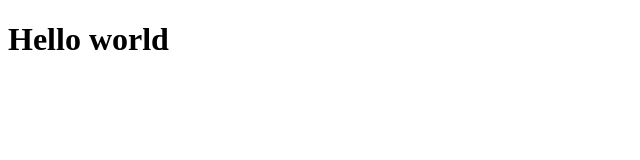
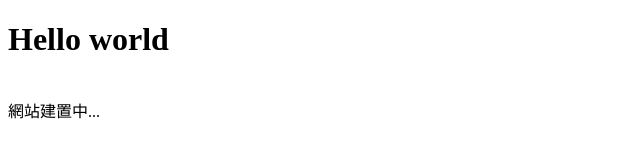
Before and after one commit to kai-uu543/kai-uu543.github.io, a plain HTML site: page index.html in a window 1280 px wide. Shown: the whole page, without its empty margins (0-640 px from the left). Drawn offline with Linux system fonts and the light colour scheme.

Commit message:
Update index.html
更新網站內容

```diff
--- a/index.html
+++ b/index.html
@@ -6,6 +6,7 @@
     <title>Document</title>
 </head>
 <body>
-    <h1>Hello world</h1>
+    <h1>Hello world</h1> <br>
+    網站建置中...
 </body>
 </html>
```
